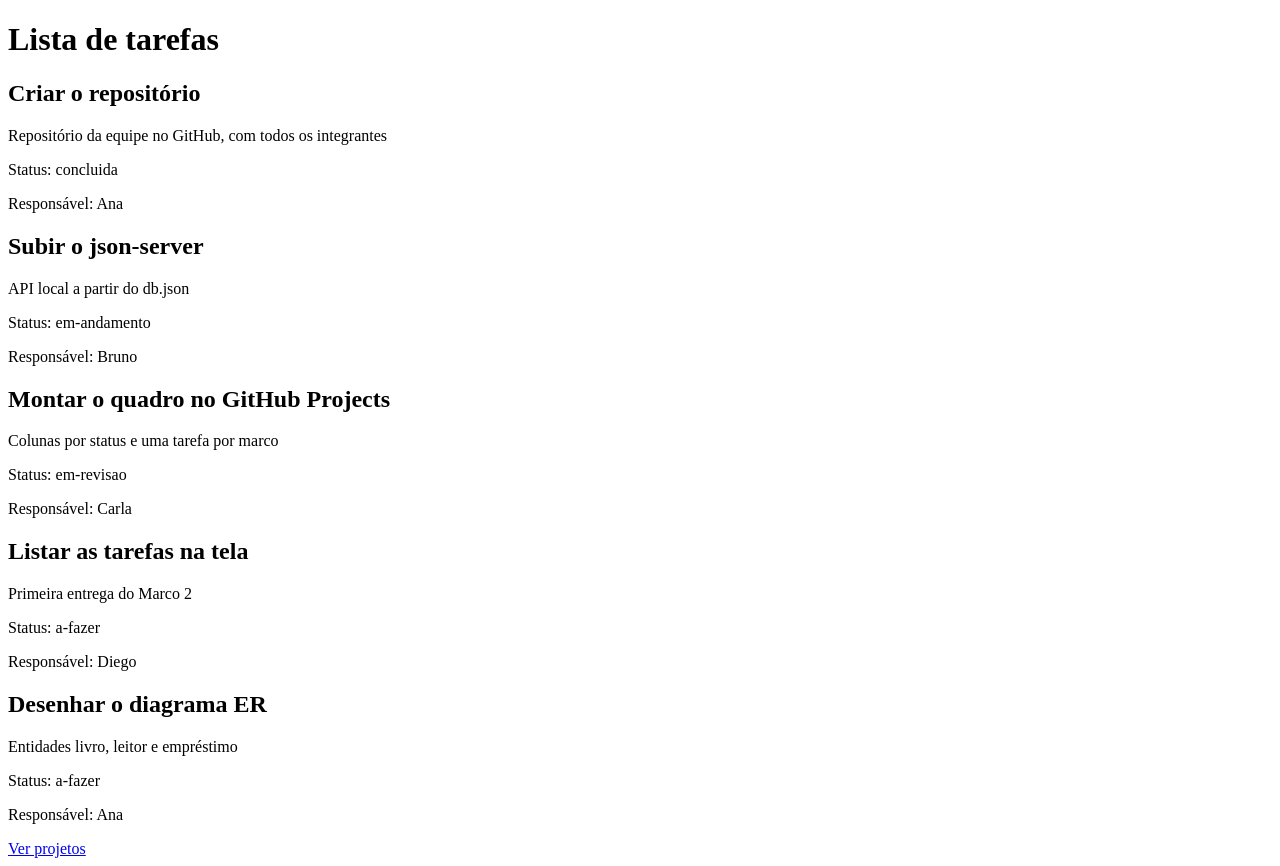
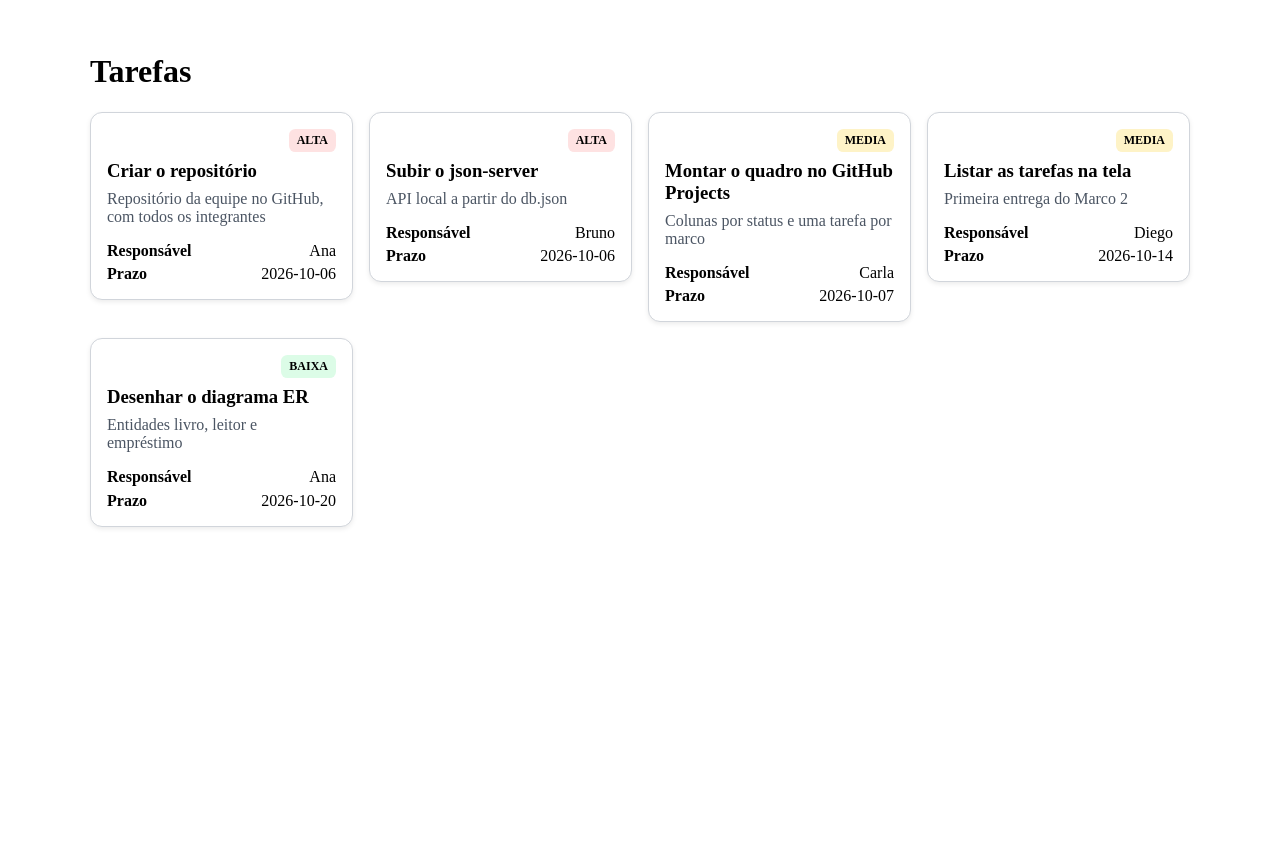
Before and after one commit to NikoTso/Zenith-Svelte, a SvelteKit app: page / in a window 1280 px wide. After the commit the page ends 800 px from the top, so only its background shows below. Built offline with nearby package versions, Linux system fonts and the light colour scheme; data requests are answered from the project's data file.

Commit message:
Add files via upload

```diff
--- a/src/routes/+page.svelte
+++ b/src/routes/+page.svelte
@@ -1,24 +1,65 @@
+
 <script lang="ts">
   import { onMount } from 'svelte'
+  import TarefaCard from '#lib/components/TarefaCard.svelte'
+  import { listarTarefas } from '../api'
   import type { Tarefa } from '../tipos'
 
   let tarefas: Tarefa[] = $state([])
+  let carregando = $state(true)
+  let erro = $state('')
 
   onMount(async () => {
-    const resposta = await fetch('http://localhost:3000/tarefas')
-    tarefas = await resposta.json()
+    try {
+      tarefas = await listarTarefas()
+    } catch (error) {
+      console.error('Erro ao carregar tarefas:', error)
+      erro = 'Não foi possível carregar as tarefas.'
+    } finally {
+      carregando = false
+    }
   })
 </script>
 
-<h1>Lista de tarefas</h1>
+<svelte:head>
+  <title>Tarefas - Zenith</title>
+</svelte:head>
 
-{#each tarefas as tarefa (tarefa.id)}
-  <article>
-    <h2>{tarefa.titulo}</h2>
-    <p>{tarefa.descricao}</p>
-    <p>Status: {tarefa.status}</p>
-    <p>Responsável: {tarefa.responsavel}</p>
-  </article>
-{/each}
+<main>
+  <h1>Tarefas</h1>
 
-<a href="/projetos">Ver projetos</a>
+  {#if carregando}
+    <p>Carregando tarefas...</p>
+  {:else if erro}
+    <p role="alert">{erro}</p>
+  {:else if tarefas.length === 0}
+    <p>Nenhuma tarefa cadastrada.</p>
+  {:else}
+    <section class="grid">
+      {#each tarefas as tarefa (tarefa.id)}
+        <a href={`/tarefas/${tarefa.id}`} class="card-link">
+          <TarefaCard {tarefa} />
+        </a>
+      {/each}
+    </section>
+  {/if}
+</main>
+
+<style>
+  main {
+    max-width: 1100px;
+    margin: 0 auto;
+    padding: 1.5rem 1rem;
+  }
+
+  .grid {
+    display: grid;
+    grid-template-columns: repeat(auto-fill, minmax(260px, 1fr));
+    gap: 1rem;
+  }
+
+  .card-link {
+    color: inherit;
+    text-decoration: none;
+  }
+</style>
```
Also changed, not shown: src/routes/projetos/+page.svelte (+17 -5 lines).
